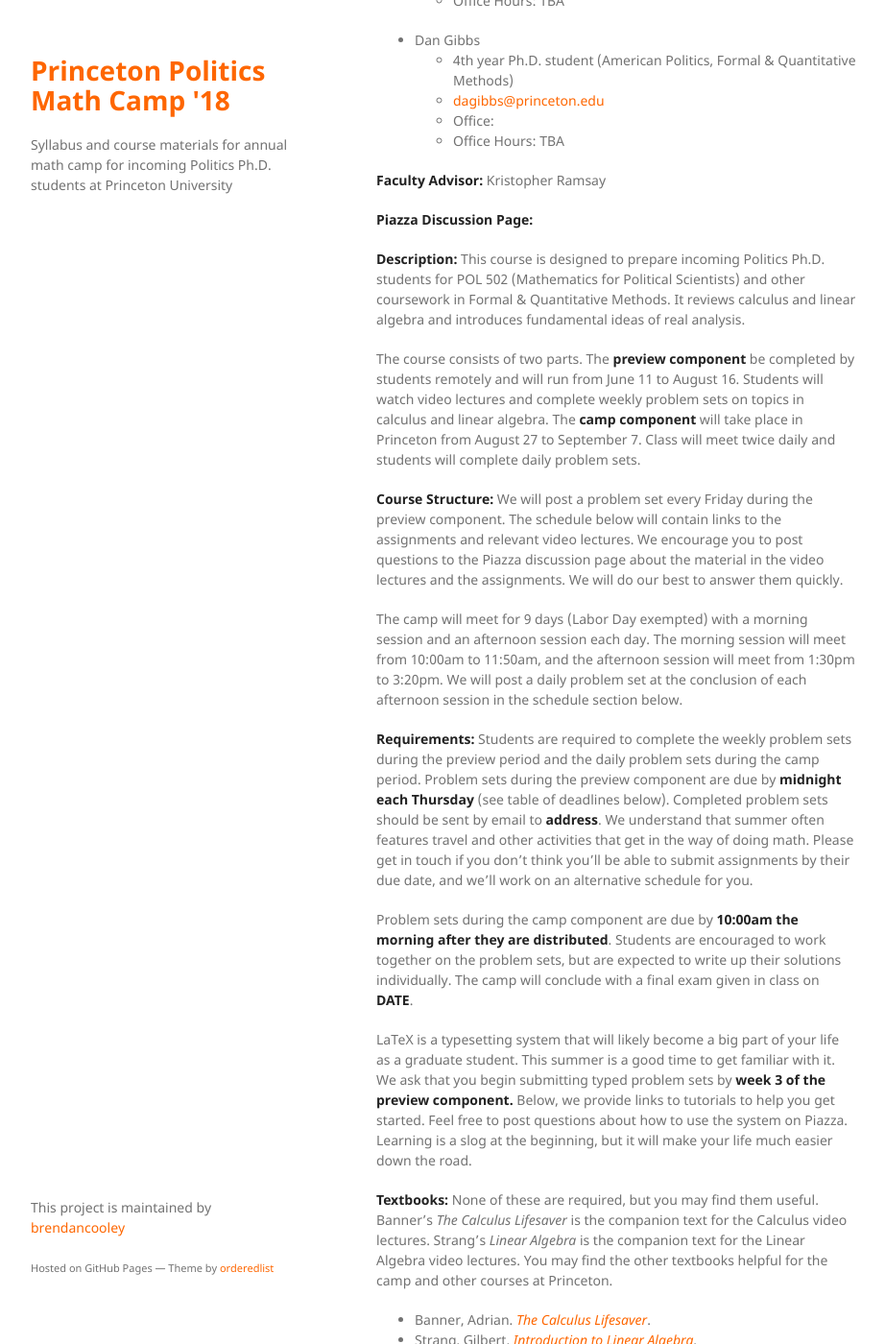
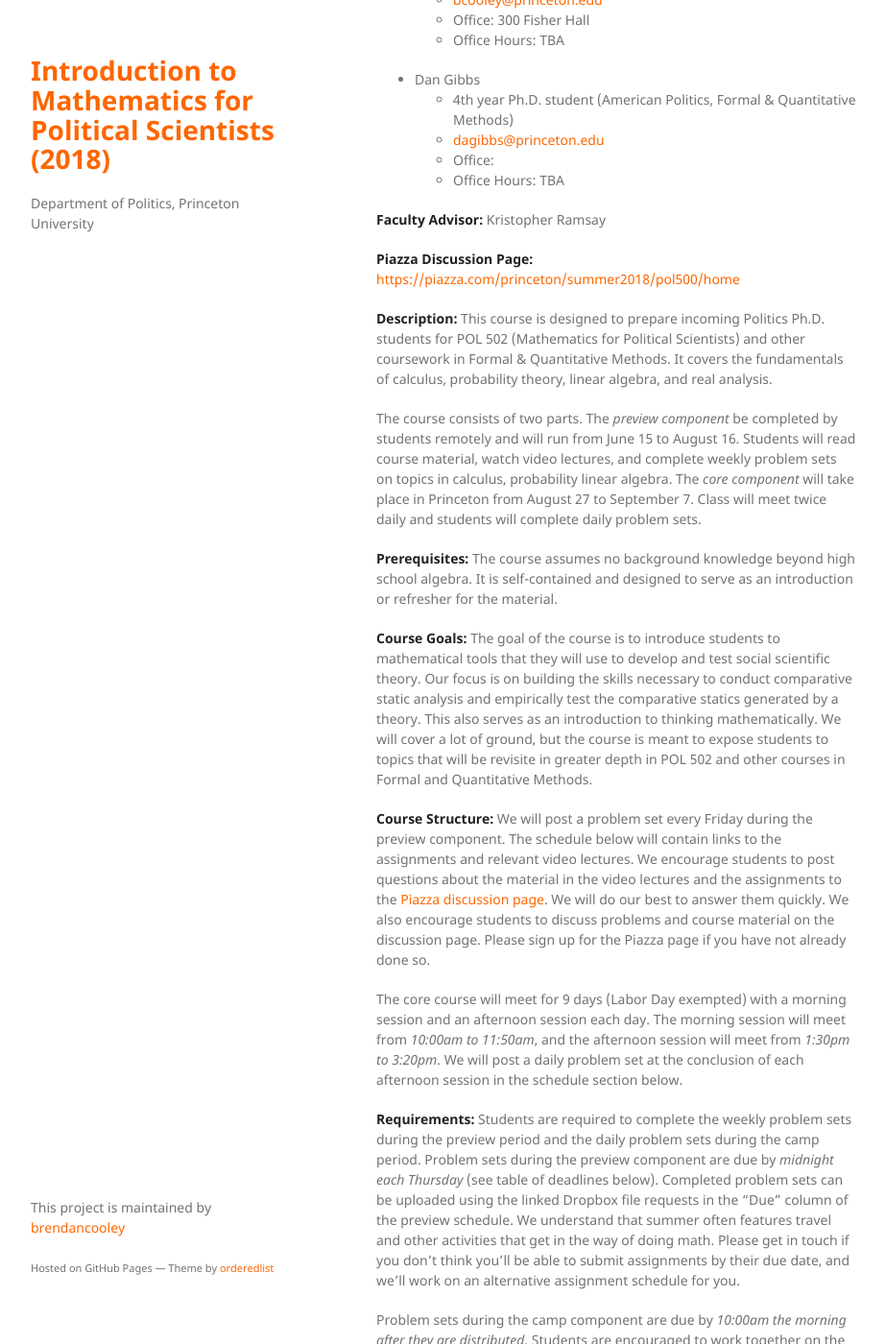
Before and after one commit to brendancooley/imps2019, a Jekyll site: the page built from index.md, in a window 1280 px wide and 1400 px high, scrolled down 252 px. Shown: the whole window at 96% size, without its empty margins (178-1100 px from the left). Built offline with Jekyll 4.4.1, drawn with Linux system fonts in a browser that asks for light colours; nearby versions of some CDN libraries; a script that is not in the unit is left out; our own code applies the rules of GitHub Pages for plain Markdown files; some of the changed text lies outside the part shown.

Commit message:
revisions 5/28

```diff
--- a/_config.yml
+++ b/_config.yml
@@ -1,6 +1,6 @@
-title: Princeton Politics Math Camp '18
+title: Introduction to Mathematics for Political Scientists (2018)
 logo:
-description: Syllabus and course materials for annual math camp for incoming Politics Ph.D. students at Princeton University
+description: Department of Politics, Princeton University
 show_downloads: false
 google_analytics:
 theme: jekyll-theme-minimal
--- a/index.md
+++ b/index.md
@@ -1,6 +1,8 @@
 ---
 layout: default
 ---
+
+*Syllabus is preliminary and subject to change.*
 
 ### Basic Information
 
@@ -19,80 +21,93 @@
 
 **Faculty Advisor:** Kristopher Ramsay
 
-**Piazza Discussion Page:**
+**Piazza Discussion Page:** [https://piazza.com/princeton/summer2018/pol500/home](https://piazza.com/princeton/summer2018/pol500/home)
 
-**Description:** This course is designed to prepare incoming Politics Ph.D. students for POL 502 (Mathematics for Political Scientists) and other coursework in Formal & Quantitative Methods. It reviews calculus and linear algebra and introduces fundamental ideas of real analysis.
+**Description:** This course is designed to prepare incoming Politics Ph.D. students for POL 502 (Mathematics for Political Scientists) and other coursework in Formal & Quantitative Methods. It covers the fundamentals of calculus, probability theory, linear algebra, and real analysis.
 
-The course consists of two parts. The **preview component** be completed by students remotely and will run from June 11 to August 16. Students will watch video lectures and complete weekly problem sets on topics in calculus and linear algebra. The **camp component** will take place in Princeton from August 27 to September 7. Class will meet twice daily and students will complete daily problem sets.
+The course consists of two parts. The *preview component* be completed by students remotely and will run from June 15 to August 16. Students will read course material, watch video lectures, and complete weekly problem sets on topics in calculus, probability linear algebra. The *core component* will take place in Princeton from August 27 to September 7. Class will meet twice daily and students will complete daily problem sets.
 
-**Course Structure:** We will post a problem set every Friday during the preview component. The schedule below will contain links to the assignments and relevant video lectures. We encourage you to post questions to the Piazza discussion page about the material in the video lectures and the assignments. We will do our best to answer them quickly.
+**Prerequisites:** The course assumes no background knowledge beyond high school algebra. It is self-contained and designed to serve as an introduction or refresher for the material.
 
-The camp will meet for 9 days (Labor Day exempted) with a morning session and an afternoon session each day. The morning session will meet from 10:00am to 11:50am, and the afternoon session will meet from 1:30pm to 3:20pm. We will post a daily problem set at the conclusion of each afternoon session in the schedule section below.
+**Course Goals:** The goal of the course is to introduce students to mathematical tools that they will use to develop and test social scientific theory. Our focus is on building the skills necessary to conduct comparative static analysis and empirically test the comparative statics generated by a theory. This also serves as an introduction to thinking mathematically. We will cover a lot of ground, but the course is meant to expose students to topics that will be revisite in greater depth in POL 502 and other courses in Formal and Quantitative Methods.
 
-**Requirements:** Students are required to complete the weekly problem sets during the preview period and the daily problem sets during the camp period. Problem sets during the preview component are due by **midnight each Thursday** (see table of deadlines below). Completed problem sets should be sent by email to **address**. We understand that summer often features travel and other activities that get in the way of doing math. Please get in touch if you don't think you'll be able to submit assignments by their due date, and we'll work on an alternative schedule for you.
+**Course Structure:** We will post a problem set every Friday during the preview component. The schedule below will contain links to the assignments and relevant video lectures. We encourage students to post questions about the material in the video lectures and the assignments to the [Piazza discussion page](https://piazza.com/princeton/summer2018/pol500/home). We will do our best to answer them quickly. We also encourage students to discuss problems and course material on the discussion page. Please sign up for the Piazza page if you have not already done so.
 
-Problem sets during the camp component are due by **10:00am the morning after they are distributed**. Students are encouraged to work together on the problem sets, but are expected to write up their solutions individually. The camp will conclude with a final exam given in class on **DATE**.
+The core course will meet for 9 days (Labor Day exempted) with a morning session and an afternoon session each day. The morning session will meet from *10:00am to 11:50am*, and the afternoon session will meet from *1:30pm to 3:20pm*. We will post a daily problem set at the conclusion of each afternoon session in the schedule section below.
 
-LaTeX is a typesetting system that will likely become a big part of your life as a graduate student. This summer is a good time to get familiar with it. We ask that you begin submitting typed problem sets by **week 3 of the preview component.** Below, we provide links to tutorials to help you get started. Feel free to post questions about how to use the system on Piazza. Learning is a slog at the beginning, but it will make your life much easier down the road.
+**Requirements:** Students are required to complete the weekly problem sets during the preview period and the daily problem sets during the camp period. Problem sets during the preview component are due by *midnight each Thursday* (see table of deadlines below). Completed problem sets can be uploaded using the linked Dropbox file requests in the "Due" column of the preview schedule. We understand that summer often features travel and other activities that get in the way of doing math. Please get in touch if you don't think you'll be able to submit assignments by their due date, and we'll work on an alternative assignment schedule for you.
 
-**Textbooks:** None of these are required, but you may find them useful. Banner's *The Calculus Lifesaver* is the companion text for the Calculus video lectures. Strang's *Linear Algebra* is the companion text for the Linear Algebra video lectures. You may find the other textbooks helpful for the camp and other courses at Princeton.
+Problem sets during the camp component are due by *10:00am the morning after they are distributed*. Students are encouraged to work together on the problem sets, but are expected to write up their solutions individually. The camp will conclude with a final exam given in class at *10:00am on September 10*.
 
-- Banner, Adrian. [*The Calculus Lifesaver*](https://www.amazon.com/Calculus-Lifesaver-Tools-Princeton-Guides/dp/0691130884).
-- Strang, Gilbert. [*Introduction to Linear Algebra*](https://www.amazon.com/Introduction-Linear-Algebra-Gilbert-Strang/dp/0980232775/ref=sr_1_1?ie=UTF8&qid=1525308498&sr=8-1&keywords=gilbert+strang+linear+algebra).
-- Simon, Carl P, and Lawrence E. Blume. [*Mathematics for Economists*](https://www.amazon.com/Mathematics-Economists-Carl-P-Simon/dp/0393957330/ref=sr_1_2?s=books&ie=UTF8&qid=1525308603&sr=1-2&keywords=mathematics+for+economists+simon+and+blume).
-- Reed, Michael. [*Fundamental Ideas of Analysis*](https://www.amazon.com/Fundamental-Ideas-Analysis-Michael-Reed/dp/0471159964/ref=sr_1_1?ie=UTF8&qid=1525308705&sr=8-1&keywords=fundamental+ideas+of+analysis).
+LaTeX is a typesetting system that will likely become a big part of your life as a graduate student. This summer is a good time to get familiar with it. We ask that you begin submitting typed problem sets by *week 3 of the preview component.* Below, we provide links to tutorials to help you get started. Feel free to post questions about how to use LaTeX on Piazza. Learning is a slog at the beginning, but it will make your life much easier down the road.
 
-### Schedule
+**Materials:**
+
+- **MS** (Required) Moore, Will H. and David A. Siegel. [*A Mathematics Course for Political and Social Research*](https://www.amazon.com/Mathematics-Course-Political-Social-Research/dp/0691159173/ref=sr_1_1?ie=UTF8&qid=1527524838&sr=8-1&keywords=mathematics+course+for+political+and+social+research)
+- **S** (Optional) Strang, Gilbert. [*Introduction to Linear Algebra*](https://www.amazon.com/Introduction-Linear-Algebra-Gilbert-Strang/dp/0980232775/ref=sr_1_1?ie=UTF8&qid=1525308498&sr=8-1&keywords=gilbert+strang+linear+algebra).
+- (Optional) McCarty, Nolan and Adam Meirowitz. [*Political Game Theory: An Introduction*](https://www.amazon.com/Political-Game-Theory-Introduction-Analytical/dp/0521841070/ref=sr_1_1?s=books&ie=UTF8&qid=1527524858&sr=1-1&keywords=political+game+theory)
+
+### Content
 
 **Preview Component**
 
-- [Calculus Video Lectures](https://press.princeton.edu/video/banner)
-- [Linear Algebra Video Lectures](https://ocw.mit.edu/courses/mathematics/18-06-linear-algebra-spring-2010/video-lectures/)
+The preview component will follow closely the material in Moore and Siegel's *A Mathematics Course for Political and Social Research*. Siegel has produced video lectures to accompany the textbook. We list the relevant book sections and video lectures for each section of the preview component in the table below. We recommend students watch the video lectures before reading the relevant sections of the textbook. However, different parts of the course will likely require different levels of attention depending on each student's background.
 
-| Post      | Due       | Topic                                                                         | Video          | Optional Reading |
-|-----------|-----------|-------------------------------------------------------------------------------|----------------|------------------|
-| June 15   | June 21   | Calculus -- Functions and Limits                                              | 1, 2           | 3-4              |
-| June 22   | June 28   | Calculus -- Continuity and Derivatives                                        | 3, 4           | 5-9              |
-| June 29   | July 5    | Calculus -- Implicit Differentiation, Mean Value Theorem, and Critical Points | 5, 6, 7, 8     | 8, 11            |
-| July 6    | July 12   | Calculus -- Optimization, L'Hopital's Rule                                    | 10             | 13-14            |
-| July 13   | July 19   | Calculus -- Integration                                                       | 11, 12, 13     | 16-19            |
-| July 20   | July 26   | Linear Algebra -- Linear Equations                                            | 1, 2, 3, 4, 5  | 1.1-1.3, 2.1-2.7 |
-| July 27   | August 2  | Linear Algebra -- Vector Spaces and Subspaces                                 | 6, 7, 8, 9, 10 | 3.1-3.6          |
-| August 3  | August 9  | Linear Algebra -- Orthogonality                                               | 14, 15, 16, 17 | 4.1-4.4          |
-| August 10 | August 16 | Linear Algebra -- Determinants                                                | 18, 19         | 5.1-5.2          |
+Because Moore and Siegel's treatment of linear algebra is somewhat terse, we recommend that students who have not previously taken linear algebra purchase Strang's *Introduction to Linear Algebra*. Video lectures accompanying Strang's course are available through MIT's Open CourseWare, as a supplement to the material in the textbook. We have listed the relevant book chapters in the table below.
 
-**Camp Component**
+- [MS Video Lectures](https://www.youtube.com/channel/UCrA2SLUKnV6yjdgIfDwFeGg/playlists)
+- [Strang Video Lectures](https://ocw.mit.edu/courses/mathematics/18-06-linear-algebra-spring-2010/video-lectures/)
 
-| Date         | Morning Session                                | Afternoon Session                        | Problem Set |
-|--------------|------------------------------------------------|------------------------------------------|-------------|
-| August 27    | The Basics of Set Theory                       | Proof Techniques                         | Link        |
-| August 28    | Real Analysis -- The Real Numbers              | Real Analysis -- Metric Spaces           | Link        |
-| August 29    | Real Analysis -- Sequences and Series          | Real Analysis -- Convergence             | Link        |
-| August 30    | Calculus -- Limits of Functions                | Calculus -- Continuity                   | Link        |
-| August 31    | Calculus -- Differentiation                    | Calculus -- Optimization                 | Link        |
-| September 4  | Calculus -- Integration                        | Calculus -- Taylor Expansions            | Link        |
-| September 5  | Linear Algebra -- Vector Spaces                | Linear Algebra -- Matrices               | Link        |
-| September 6  | Linear Algebra -- Determinants and the Inverse | Linear Algebra -- Matrix Differentiation | Link        |
-| September 7  | Review Session -- Calculus and Linear Algebra  | Review Session -- Real Analysis          | Link        |
-| September 10 | Final Exam                                     |                                          |             |
+| Post   | Due    | Topic                                          | Video              | Reading                                        |
+|--------|--------|------------------------------------------------|--------------------|------------------------------------------------|
+| Jun 15 | Jun 21 | Building Blocks, Functions, Limits, Continuity | MS 1-2             | MS 1-4                                         |
+| Jun 22 | Jun 28 | Differentiation                                | MS 3-4             | MS 5-6                                         |
+| Jun 29 | Jul 5  | Integration                                    | MS 5               | MS 7                                           |
+| Jul 6  | Jul 12 | Optimization                                   | MS 6               | MS 8                                           |
+| Jul 13 | Jul 19 | Probability (Introduction)                     | MS 7               | MS 9                                           |
+| Jul 20 | Jul 26 | Probability (Distribution Functions)           | MS 8-9             | MS 10-11                                       |
+| Jul 27 | Aug 2  | Scalars, Vectors, and Matrices                 | MS 10.1-10.6, 10.8 | MS 12.1-12.3.4, 12.4 (S 1)                     |
+| Aug 3  | Aug 9  | Solving Systems of Equations                   | MS 11.1-11.5       | MS 13.1-13.2.2 (S 2.1-2.4)                     |
+| Aug 10 | Aug 16 | Matrix Inversion and Determinants              | MS 10.7, 11.6-11.8 | MS 12.3.5-12.3.7, 13.2.3-13.2.4 (S 2.5-2.7, 5) |
+
+**Core Component**
+
+The core component introduces student to real analysis, the study of the real number system and its properties. This is the realm in which political scientists spend almost all of their time, so its useful to understand the fundamentals of how it works and why. It also serves as an introduction to the *language* of mathematics. Once these ideas have been introduced, we take the calculus concepts covered in the preview component to a multidimensional environment, introduced in the preview component.
+
+The course will provide students with basic skills necessary to express theoretical ideas in the language of mathematics, formally derive comparative static propositions about those ideas, and marry those propositions to data.
+
+The appendix of McCarty and Meirowitz's book contains a nice treatment of many of the topics we'll cover, and is a useful companion text to this part of the course.
+
+| Date   | Morning Session             | Afternoon Session                               | Problem Set | Submit |
+|--------|-----------------------------|-------------------------------------------------|-------------|--------|
+| Aug 27 | Pre-Exam (Closed Book)      | Exam Debrief, Summer Review                     | Problem Set | Submit |
+| Aug 28 | Proofs and Logic            | Sets and Functions                              | Problem Set | Submit |
+| Aug 29 | The Real Number System      | Points and Sets                                 | Problem Set | Submit |
+| Aug 30 | Continuity                  | Fixed Points, Existence of Optima and Solutions | Problem Set | Submit |
+| Aug 31 | Partial Derivatives         | Gradients, Total Derivative, Jacobian, Hessian  | Problem Set | Submit |
+| Sep 4  | Concavity and Convexity     | Multidimensional Optimization                   | Problem Set | Submit |
+| Sep 5  | Vector Spaces and Subspaces | Orthogonality and Projection                    | Problem Set | Submit |
+| Sep 6  | Constrained Optimization    | Introduction to Comparative Statics             | Problem Set | Submit |
+| Sep 7  | Implicit Function Theorem   | Exam Review                                     | Problem Set | Submit |
+| Sep 10 | Final Exam (Closed Book)    |                                                 |             |        |
 
 ### Getting Started with LaTeX
 
-First thing's first, you'll need to download a LaTeX distribution and a text editor suitable for drafting LaTeX documents.
+As mentioned above, we ask that students begin submitting typed problem sets in week 3 of the preview component. That requires learning LaTeX, a typesetting system that facilitates drafting mathematical documents. First thing's first, you'll need to download a LaTeX distribution and a text editor suitable for drafting LaTeX documents.
 
 **Distributions**
 
 - [MiKTeX (Windows)](https://miktex.org/)
 - [MacTeX (Mac)](http://www.tug.org/mactex/)
 
-**Text Editors**
+**Text Editors** (Choose One)
 
 - [TeXmaker](http://www.xm1math.net/texmaker/)
 - [TeXstudio](https://www.texstudio.org/)
 
 Loading [Jennifer Pan](http://jenpan.com/)'s [problem set template](http://jenpan.com/jen_pan/PsetLatexTemplate.tex) into your text editor of choice will give you a sense of how .tex documents are constructed. Both TeXmaker and TeXstudio have buttons that will compile your .tex document into a clean .pdf.
 
-The tricky and painful part will be getting comfortable with LaTeX's syntax. Googling questions about LaTeX syntax will often turnup results on [StackExchange](https://tex.stackexchange.com/), many of which can be very helpful. We suggest spending some time in broader tutorials before diving in to specifics.
+The tricky and painful part will be getting comfortable with LaTeX's syntax. Googling questions about LaTeX syntax will often turn up results on [StackExchange](https://tex.stackexchange.com/), many of which can be very helpful. We suggest spending some time in broader tutorials before diving into specifics.
 
 - [ShareLaTeX Introduction and Quick Start](https://www.sharelatex.com/learn/Learn_LaTeX_in_30_minutes)
 - [Overleaf Interactive Introduction](https://www.overleaf.com/latex/learn/free-online-introduction-to-latex-part-1#.Wu0Q-tPwa8o)
```
